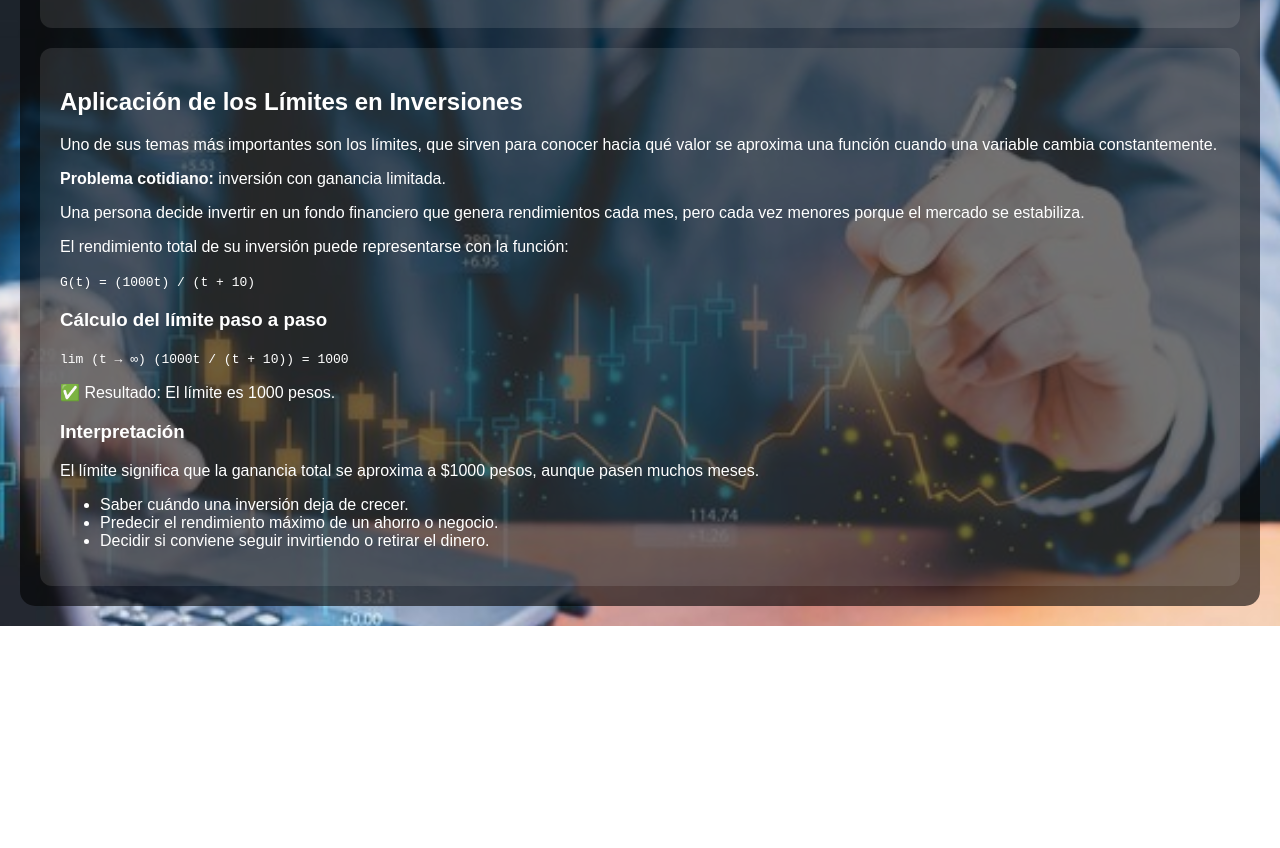
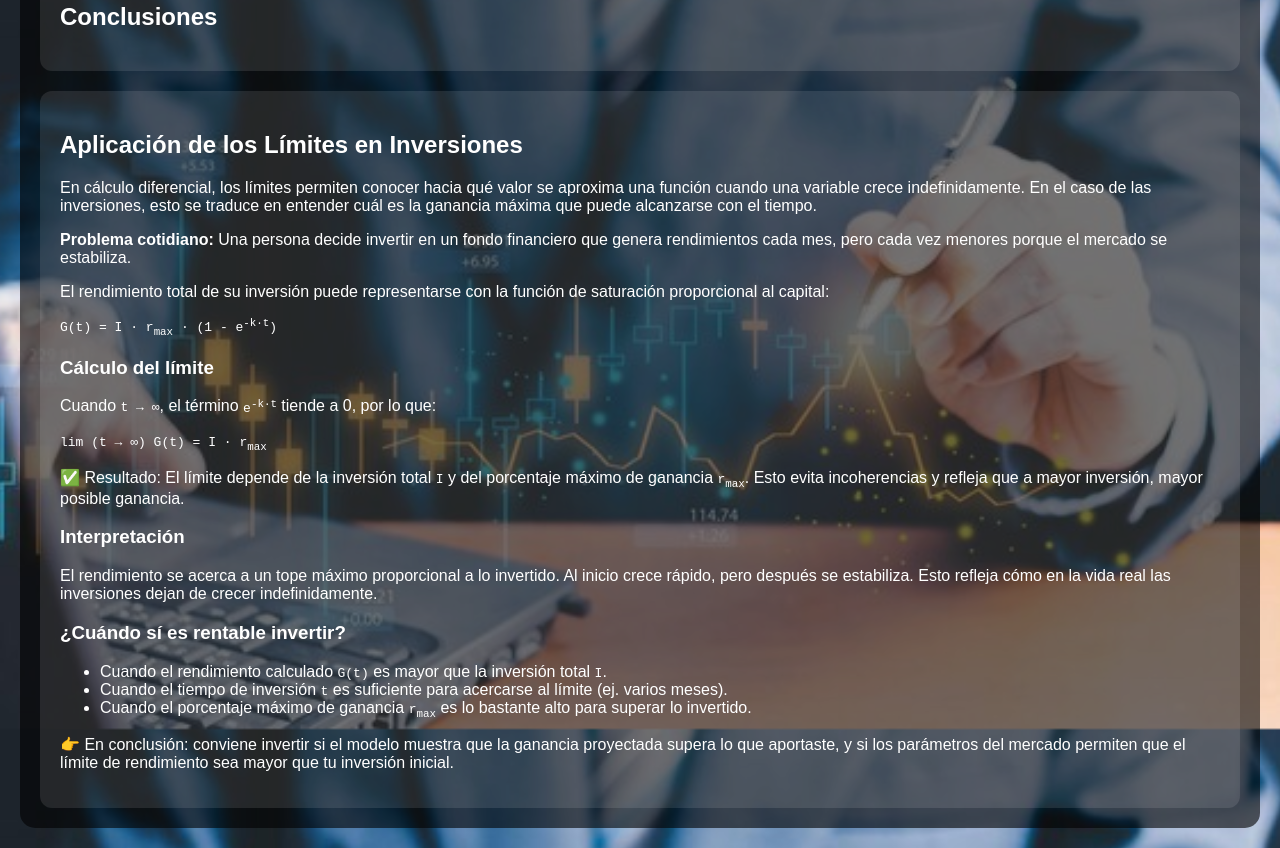
Before and after one commit to segundacuentaianxgamer123-rgb/Finanzas-Itgam, a plain HTML site: page index.html in a window 1280 px wide. Shown: the part 1671-2519 px from the top of the page. Before the commit the page ends 2297 px from the top, so only its background shows below. Drawn offline with nearby package versions, Linux system fonts and the light colour scheme.

Commit message:
Revise investment form and enhance content on limits
Updated the investment form and added new sections on investment limits and profitability.

```diff
--- a/index.html
+++ b/index.html
@@ -20,6 +20,7 @@
     <section class="formulario">
       <h2>Simulador de Portafolio de Inversión</h2>
       <form id="inversionForm">
+        <input type="text" id="inversionista" placeholder="Nombre del inversionista" required>
         <input type="text" id="empresa" placeholder="Empresa" required>
         <input type="number" id="dinero" placeholder="Dinero ingresado" required>
         <input type="number" id="capital" placeholder="Capital inicial" required>
@@ -56,21 +57,29 @@
 
     <section class="teoria-final">
       <h2>Aplicación de los Límites en Inversiones</h2>
-      <p>Uno de sus temas más importantes son los límites, que sirven para conocer hacia qué valor se aproxima una función cuando una variable cambia constantemente.</p>
-      <p><strong>Problema cotidiano:</strong> inversión con ganancia limitada.</p>
-      <p>Una persona decide invertir en un fondo financiero que genera rendimientos cada mes, pero cada vez menores porque el mercado se estabiliza.</p>
-      <p>El rendimiento total de su inversión puede representarse con la función:</p>
-      <p><code>G(t) = (1000t) / (t + 10)</code></p>
-      <h3>Cálculo del límite paso a paso</h3>
-      <p><code>lim (t → ∞) (1000t / (t + 10)) = 1000</code></p>
-      <p>✅ Resultado: El límite es 1000 pesos.</p>
+      <p>En cálculo diferencial, los límites permiten conocer hacia qué valor se aproxima una función cuando una variable crece indefinidamente. En el caso de las inversiones, esto se traduce en entender cuál es la ganancia máxima que puede alcanzarse con el tiempo.</p>
+
+      <p><strong>Problema cotidiano:</strong> Una persona decide invertir en un fondo financiero que genera rendimientos cada mes, pero cada vez menores porque el mercado se estabiliza.</p>
+
+      <p>El rendimiento total de su inversión puede representarse con la función de saturación proporcional al capital:</p>
+      <p><code>G(t) = I · r<sub>max</sub> · (1 - e<sup>-k·t</sup>)</code></p>
+
+      <h3>Cálculo del límite</h3>
+      <p>Cuando <code>t → ∞</code>, el término <code>e<sup>-k·t</sup></code> tiende a 0, por lo que:</p>
+      <p><code>lim (t → ∞) G(t) = I · r<sub>max</sub></code></p>
+      <p>✅ Resultado: El límite depende de la inversión total <code>I</code> y del porcentaje máximo de ganancia <code>r<sub>max</sub></code>. Esto evita incoherencias y refleja que a mayor inversión, mayor posible ganancia.</p>
+
       <h3>Interpretación</h3>
-      <p>El límite significa que la ganancia total se aproxima a $1000 pesos, aunque pasen muchos meses.</p>
+      <p>El rendimiento se acerca a un tope máximo proporcional a lo invertido. Al inicio crece rápido, pero después se estabiliza. Esto refleja cómo en la vida real las inversiones dejan de crecer indefinidamente.</p>
+
+      <h3>¿Cuándo sí es rentable invertir?</h3>
       <ul>
-        <li>Saber cuándo una inversión deja de crecer.</li>
-        <li>Predecir el rendimiento máximo de un ahorro o negocio.</li>
-        <li>Decidir si conviene seguir invirtiendo o retirar el dinero.</li>
+        <li>Cuando el rendimiento calculado <code>G(t)</code> es mayor que la inversión total <code>I</code>.</li>
+        <li>Cuando el tiempo de inversión <code>t</code> es suficiente para acercarse al límite (ej. varios meses).</li>
+        <li>Cuando el porcentaje máximo de ganancia <code>r<sub>max</sub></code> es lo bastante alto para superar lo invertido.</li>
       </ul>
+
+      <p>👉 En conclusión: conviene invertir si el modelo muestra que la ganancia proyectada supera lo que aportaste, y si los parámetros del mercado permiten que el límite de rendimiento sea mayor que tu inversión inicial.</p>
     </section>
   </div>
 </body>
```
